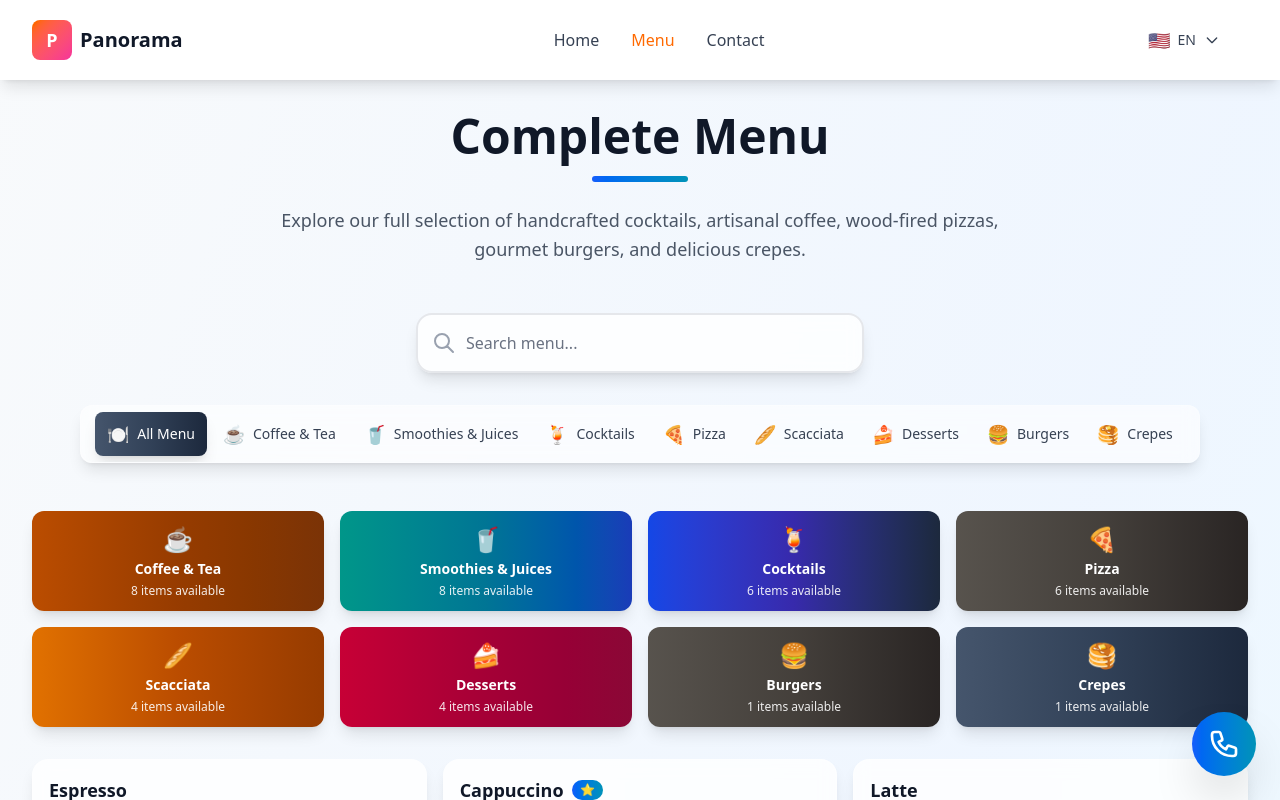
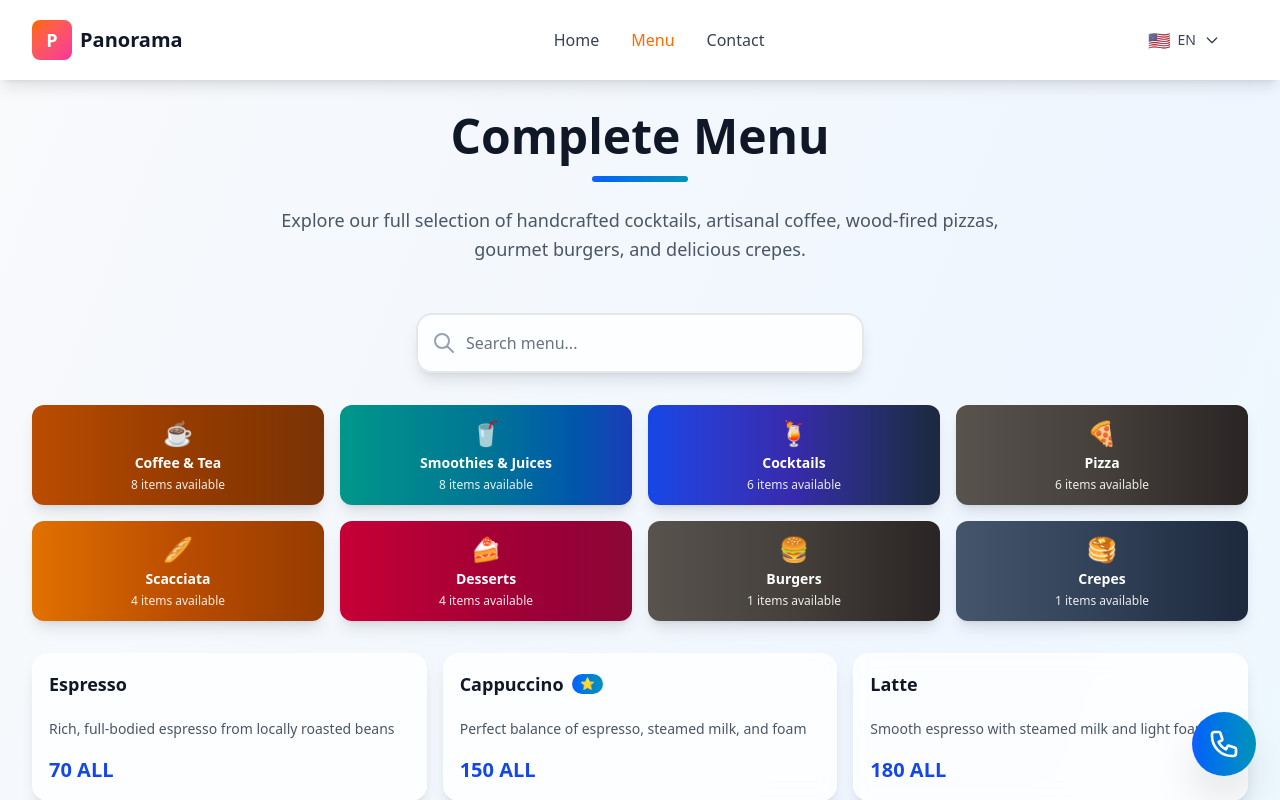
Before and after one commit to juxhinxhihani/panorama-rooftop, a Next.js app: page /menu in a window 1280 px wide. Shown: the top 800 px of the page. Built offline with nearby package versions, Linux system fonts and the light colour scheme.

Commit message:
Make Category Cards Clickable and Remove Tab Slider

```diff
--- a/src/screens/FullMenuScreen.tsx
+++ b/src/screens/FullMenuScreen.tsx
@@ -400,60 +400,28 @@ export default function FullMenuScreen() {
           </svg>
         </div>
 
-        {/* Category Tabs */}
-        <div className="flex justify-center mb-12">
-          <div className="bg-white/60 backdrop-blur-sm rounded-xl p-1.5 shadow-lg border border-white/20 max-w-full overflow-x-auto">
-            <div className="flex gap-1 min-w-max px-2">
-              {menuCategories.map((category) => (
+        {/* Category Cards - Always Visible */}
+        <div className="grid grid-cols-2 sm:grid-cols-3 md:grid-cols-4 gap-4 mb-8">
+          {menuCategories.slice(1).map((category) => (
             <button
               key={category.id}
               onClick={() => setActiveCategory(category.id)}
-                  className={`flex items-center space-x-2 px-3 py-2 rounded-lg font-medium text-sm transition-all duration-300 whitespace-nowrap ${
-                    activeCategory === category.id
-                      ? `bg-gradient-to-r ${category.gradient} text-white shadow-lg`
-                      : 'text-gray-700 hover:bg-white/80 hover:shadow-md'
+              className={`bg-gradient-to-r ${category.gradient} rounded-xl p-3 text-white shadow-lg hover:shadow-xl transform hover:scale-105 transition-all duration-300 ${
+                activeCategory === category.id ? 'ring-4 ring-white/30' : ''
               }`}
             >
-                  <span className="text-lg">{category.icon}</span>
-                  <span>{category.title}</span>
-                </button>
-              ))}
-            </div>
-          </div>
-        </div>
-
-        {/* Category Header */}
-        {activeMenu && activeCategory !== 'all' && (
-          <div className={`bg-gradient-to-r ${activeMenu.gradient} rounded-2xl p-4 text-white mb-8 shadow-xl`}>
-            <div className="text-center">
-              <div className="flex items-center justify-center gap-3">
-                <span className="text-2xl">{activeMenu.icon}</span>
-                <div>
-                  <h2 className="text-xl font-bold">{activeMenu.title}</h2>
-                  <p className="text-white/90 text-sm">{filteredItems.length} items available</p>
-                </div>
-              </div>
-            </div>
-          </div>
-        )}
-
-        {/* All Menu Header */}
-        {activeCategory === 'all' && (
-          <div className="grid grid-cols-2 sm:grid-cols-3 md:grid-cols-4 gap-4 mb-8">
-            {menuCategories.slice(1).map((category) => (
-              <div key={category.id} className={`bg-gradient-to-r ${category.gradient} rounded-xl p-3 text-white shadow-lg`}>
               <div className="text-center">
                 <span className="text-2xl block mb-1">{category.icon}</span>
                 <h3 className="text-sm font-bold mb-1">{category.title}</h3>
                 <p className="text-white/90 text-xs">{category.items.length} items available</p>
               </div>
-              </div>
+            </button>
           ))}
         </div>
-        )}
+
         {/* Menu Items Grid */}
         <div className="grid grid-cols-1 sm:grid-cols-2 lg:grid-cols-3 gap-4">
-          {filteredItems.map((item, index) => (
+          {(activeCategory === 'all' ? allItems : filteredItems).map((item, index) => (
             <div
               key={index}
               className="group bg-white/80 backdrop-blur-sm rounded-2xl overflow-hidden shadow-lg hover:shadow-xl transition-all duration-300 transform hover:-translate-y-1 border border-white/20 h-full flex flex-col"
```
Lines whose indentation alone changed are shown as unchanged.
